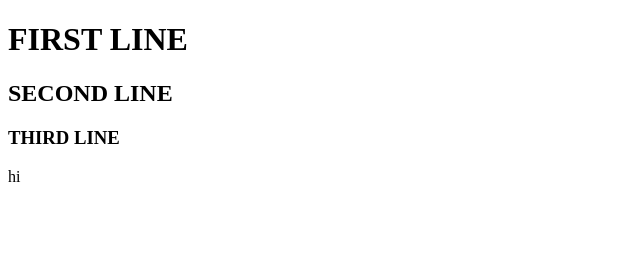
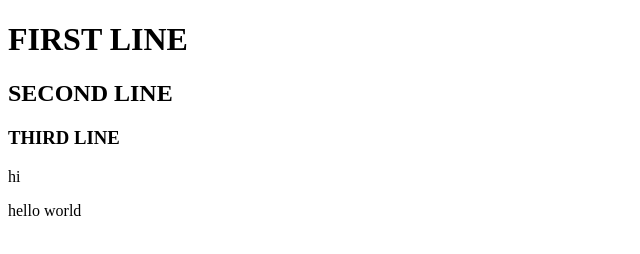
Before and after one commit to 21r01a05c2/test1, a plain HTML site: page index.html in a window 1280 px wide. Shown: the full height of the page, 0-640 px from the left. Drawn offline with Linux system fonts and the light colour scheme.

Commit message:
Update index.html

```diff
--- a/index.html
+++ b/index.html
@@ -5,5 +5,6 @@
         <h2>SECOND LINE</h2>
         <h3>THIRD LINE</h3>
         <p>hi</p>
+        <p1>hello world</p1>
     </body>
 </html>
```
